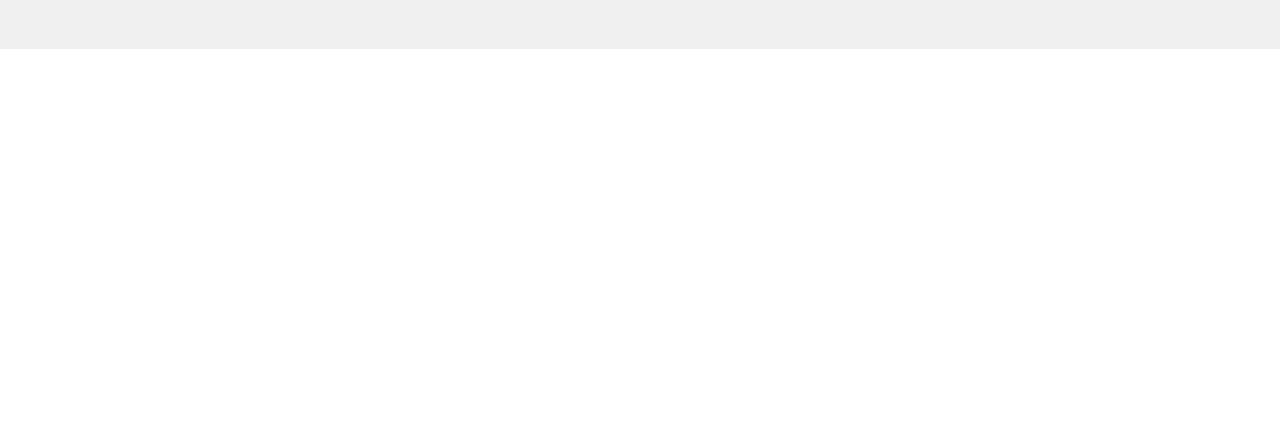
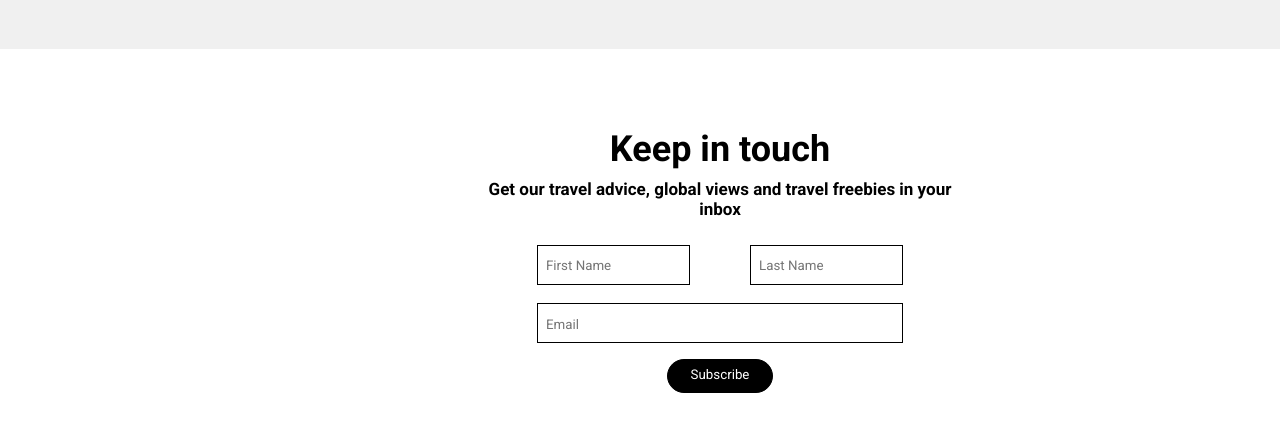
Before and after one commit to Adanti22/Thalby, a plain HTML site: page index.html in a window 1280 px wide. Shown: the part 5513-5944 px from the top of the page. Before the commit the page ends 5562 px from the top, so only its background shows below. Drawn offline with Linux system fonts and the light colour scheme.

Commit message:
made up a form

```diff
--- a/index.html
+++ b/index.html
@@ -212,13 +212,38 @@
           <span class="discover-name">Discover</span>
         </div>
         <div class="discover-img">
-          <img class="discover-item-1-img" src="img/discover-item-1.svg" alt="">
-          <img src="img/discover-item-2.svg" alt="" class="discover-item-2-img">
-          <img class="discover-item-3-img" src="img/discover-item-3.svg" >
-
+          <img
+            class="discover-item-1-img"
+            src="img/discover-item-1.svg"
+            alt=""
+          />
+          <img
+            src="img/discover-item-2.svg"
+            alt=""
+            class="discover-item-2-img"
+          />
+          <img class="discover-item-3-img" src="img/discover-item-3.svg" />
         </div>
       </section>
-      <section class="wrapper "></section>
+      <section class="wrapper form">
+        <div class="form-container">
+          <form action="#" method="post">
+            <h2 class="form-title">Keep in touch</h2>
+            <p class="form-text">
+              Get our travel advice, global views and travel freebies in your
+              <br />
+              inbox
+            </p>
+            <div class="input-text">
+              <input type="text" placeholder="First Name" />
+              <input type="text" placeholder="Last Name" />
+            </div>
+            <input type="mail" placeholder="Email" class="inpt-mail" />
+            <input type="button" value="Subscribe" class="sub-btn" />
+          </form>
+        </div>
+      </section>
     </main>
+
   </body>
 </html>
--- a/style.scss
+++ b/style.scss
@@ -299,3 +299,54 @@ ul {
   line-height: 21px;
   text-decoration: underline;
 }
+.form {
+  padding: 79px 0 88px 0;
+
+  .form-container {
+    text-align: center;
+    display: flex;
+    justify-content: center;
+    align-items: center;
+    form {
+      display: flex;
+      flex-direction: column;
+      align-items: center;
+      .form-title {
+        font-size: 36px;
+        font-weight: 700;
+      }
+      .form-text {
+        font-size: 17px;
+        font-weight: 700;
+        margin: 9px 0 26px 0;
+      }
+      .input-text {
+        display: flex;
+        justify-content: center;
+        gap: 60px;
+        margin-bottom: 18px;
+        input {
+          border: 1px solid rgba(0, 0, 0, 1);
+          width: 153px;
+          padding: 12px 0 11px 8px;
+          &placeholder {
+            color: rgba(160, 160, 160, 1);
+          }
+        }
+      }
+      .inpt-mail {
+        width: 366px;
+        margin-bottom: 16px;
+        padding: 13px 0 10px 8px;
+        border: 1px solid rgba(0, 0, 0, 1);
+      }
+      .sub-btn {
+        border: 1px solid rgba(0, 0, 0, 1);
+        background: rgba(0, 0, 0, 1);
+        border-radius: 100px;
+        padding: 7px 23px 10px 23px;
+        color: rgba(255, 255, 255, 1);
+      }
+    }
+  }
+}
```
Also changed, not shown: dist/style.css.
